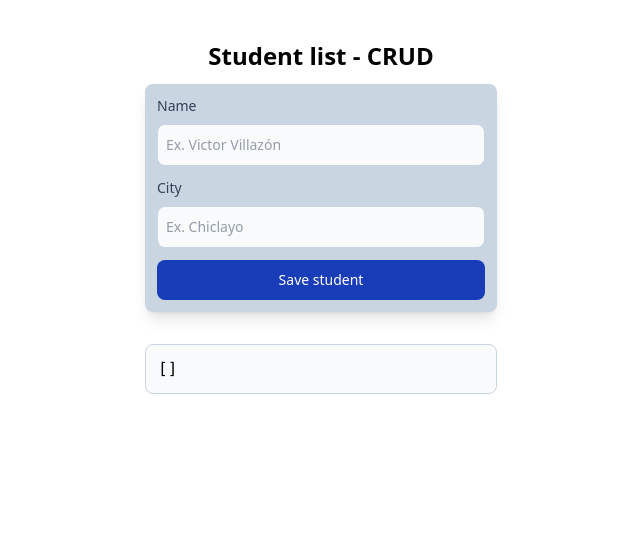
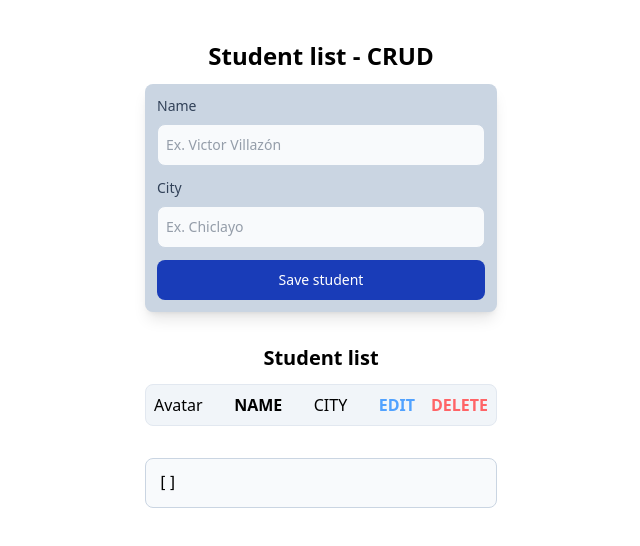
Before and after one commit to victorvzn/bootcamp-frontend-g26, a React (Vite) app in the folder semana09/dia02-01-react-student-list-app-tailwindcss/: page / in a window 1280 px wide. Shown: the top 546 px of the page, without its empty margins (319-959 px from the left). Built offline with nearby package versions, Linux system fonts and the light colour scheme; no server answers.

Commit message:
semana09, dia02, react student list app tw

```diff
--- a/semana09/dia02-01-react-student-list-app-tailwindcss/src/App.jsx
+++ b/semana09/dia02-01-react-student-list-app-tailwindcss/src/App.jsx
@@ -43,6 +43,28 @@ export default function App() {
         />
       </form>
 
+      <h1 className="text-xl font-semibold text-center mb-3 my-8">Student list</h1>
+
+      <section className="student__list flex flex-col gap-2 mt-2">
+        <article className="student__row flex justify-between items-center bg-slate-100 p-2 rounded-lg border border-slate-200">
+          <div>Avatar</div>
+          <div className="text-left font-semibold">NAME</div>
+          <div className="text-left">CITY</div>
+          <div className="flex gap-4">
+            <button
+              className="text-blue-400 cursor-pointer font-semibold"
+            >
+              EDIT
+            </button>
+            <button
+              className="text-red-400 cursor-pointer font-semibold"
+            >
+              DELETE
+            </button>
+          </div>
+        </article>
+      </section>
+
       <pre  className="mt-8 border border-slate-300 p-3 rounded-lg bg-slate-50 overflow-y-auto">{JSON.stringify(students, null, 2)}</pre>
     </main>
   )
```
